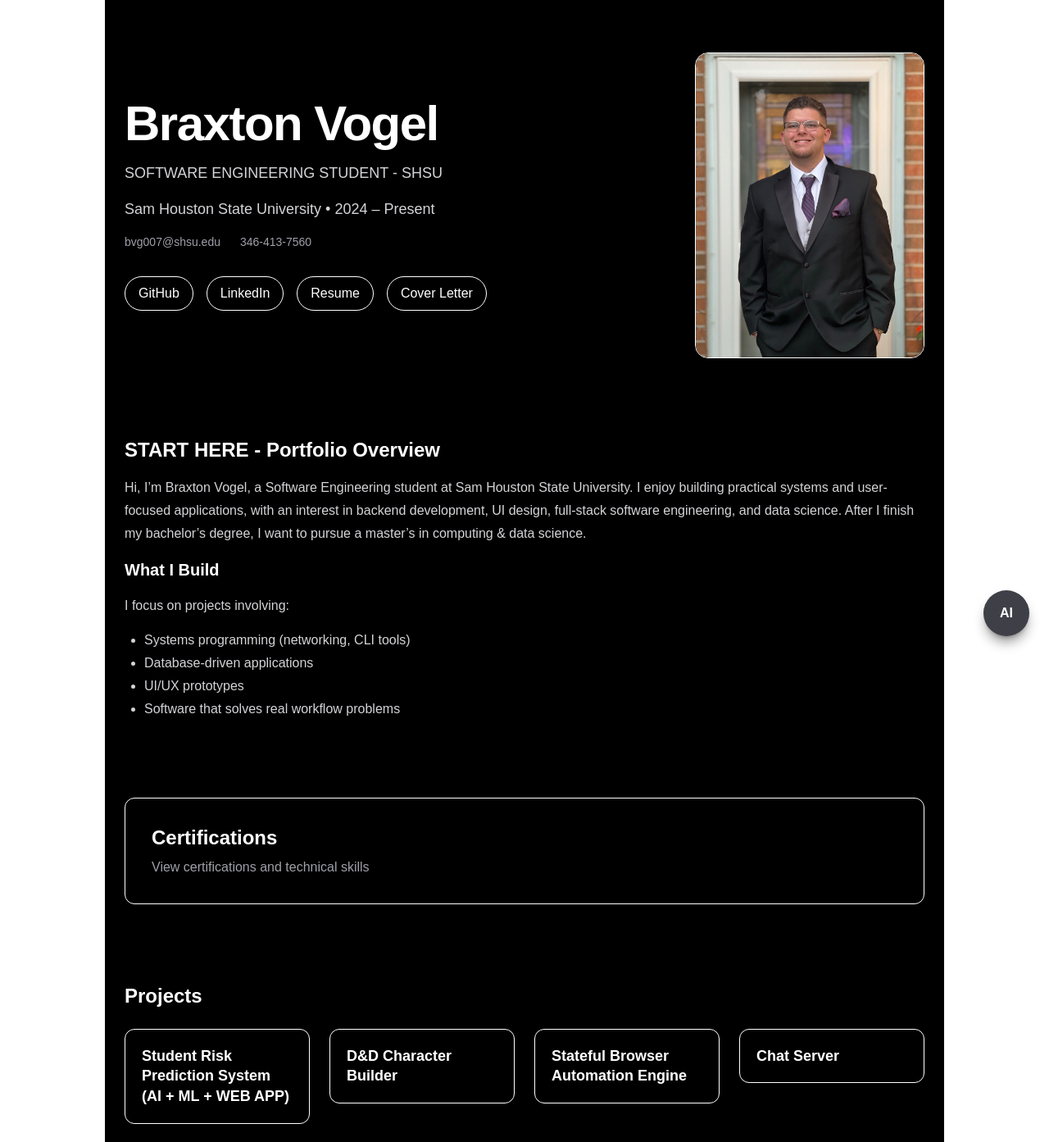
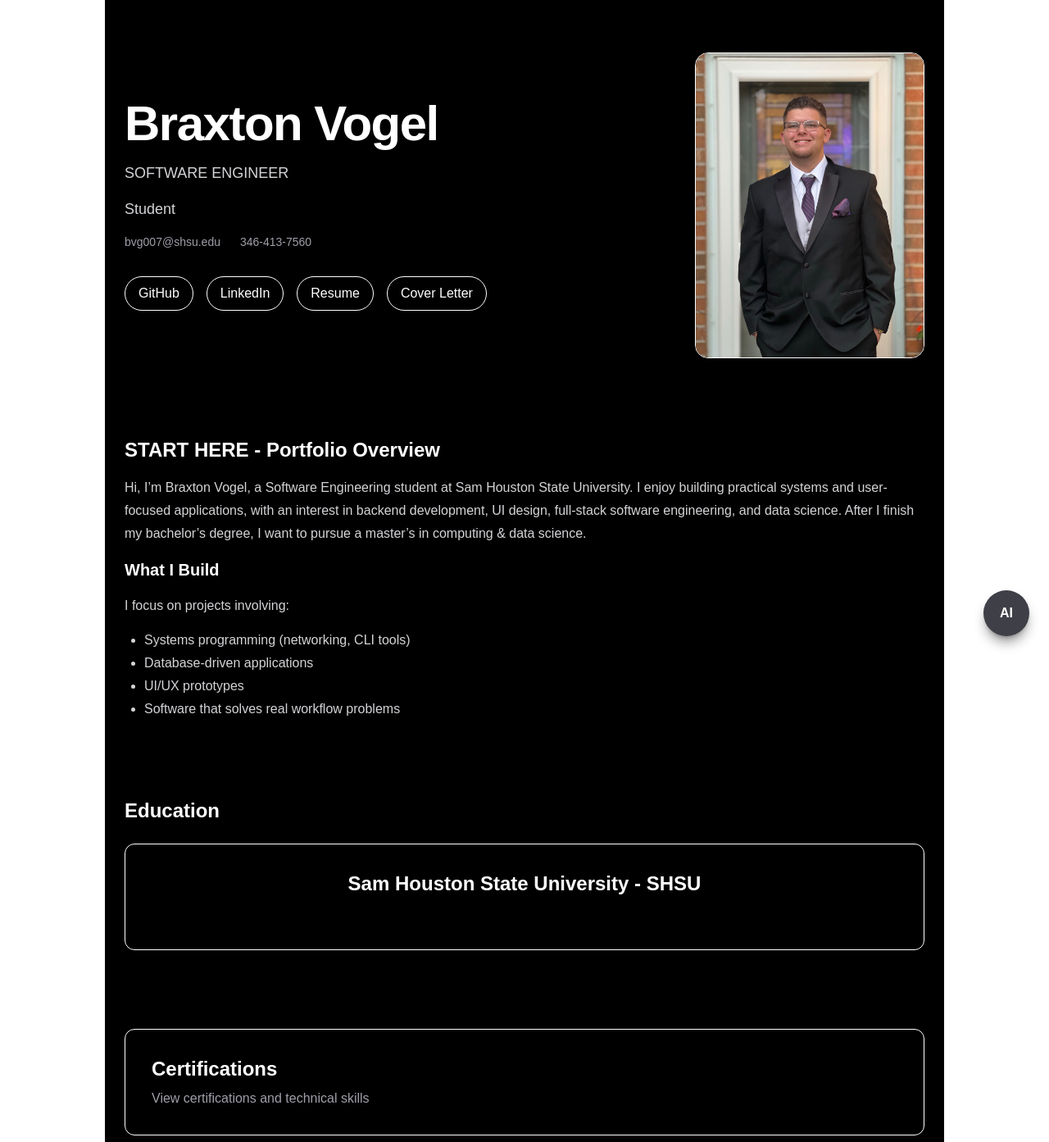
Before and after one commit to braxtonvogel/Portfolio-Website-W-AI-, a Next.js app: page / in a window 1280 px wide. Shown: the top 1393 px of the page at 82% size. Built offline with nearby package versions, Linux system fonts and the light colour scheme.

Commit message:
Update portfolio

```diff
--- a/app/page.tsx
+++ b/app/page.tsx
@@ -93,11 +93,11 @@ export default function Home() {
           </h1>
 
           <p className="text-zinc-300 text-lg">
-            SOFTWARE ENGINEERING STUDENT - SHSU
+            SOFTWARE ENGINEER
           </p>
 
           <p className="text-zinc-300 text-lg">
-            Sam Houston State University • 2024 – Present
+            Student
           </p>
 
           <div className="text-zinc-400 text-sm flex justify-center md:justify-start gap-6 flex-wrap">
@@ -231,6 +231,73 @@ export default function Home() {
         </div>
       </section>
 
+      {/* ================= EDUCATION ================= */}
+<section className="space-y-6">
+  <h2 className="text-2xl font-semibold">Education</h2>
+
+  <details className="group border border-white rounded-xl p-8 cursor-pointer transition-all duration-300 ease-out hover:scale-[1.03] hover:-translate-y-1 hover:shadow-[0_0_25px_rgba(255,255,255,0.15)]">
+
+    {/* TITLE */}
+    <summary className="list-none flex flex-col items-center text-center">
+      <h3 className="text-2xl font-semibold transition-all duration-300 group-hover:-translate-y-2">
+        Sam Houston State University - SHSU
+      </h3>
+
+      <p className="text-zinc-400 opacity-0 group-hover:opacity-100 transition-all duration-300 mt-2">
+        Click to view more
+      </p>
+    </summary>
+
+    {/* ANIMATED WRAPPER (KEY FIX) */}
+    <div
+      className="
+        grid
+        grid-rows-[0fr]
+        group-open:grid-rows-[1fr]
+        transition-[grid-template-rows]
+        duration-500
+        ease-in-out
+      "
+    >
+      <div className="overflow-hidden">
+
+        {/* CONTENT WITH FADE + SLIDE */}
+        <div className="mt-6 text-left w-full border-t border-zinc-700 pt-6 space-y-4
+                        opacity-0 translate-y-3
+                        group-open:opacity-100 group-open:translate-y-0
+                        transition-all duration-500 ease-out">
+
+          <p className="text-zinc-200 leading-7">
+            <span className="font-semibold">
+              Bachelor of Science in Software Engineering
+            </span>
+            <br />
+            Sam Houston State University (SHSU), Huntsville, Texas
+          </p>
+
+          <ul className="list-disc pl-6 text-zinc-300 space-y-2">
+            <li>General GPA: 3.4</li>
+            <li>Major GPA: 3.6</li>
+            <li>Timeframe: 2024 - Present</li>
+          </ul>
+
+          <p className="text-zinc-300 leading-7">
+            During my time at Sam Houston State University, I have focused heavily
+            on building practical software engineering skills through independent
+            development projects, collaborative coursework, and self-driven
+            technical exploration outside the classroom. Alongside my academic
+            studies, I have developed full-stack applications, machine learning
+            systems, automation tools, networking projects, and UI-focused software
+            while continuously expanding my knowledge in software architecture,
+            data science, backend systems, and modern development workflows.
+          </p>
+
+        </div>
+      </div>
+    </div>
+  </details>
+</section>
+
       {/* ================= CERTIFICATIONS ================= */}
       <section>
         <Link href="/certifications">
--- a/app/projects/stateful-browser-automation-engine/page.tsx
+++ b/app/projects/stateful-browser-automation-engine/page.tsx
@@ -113,7 +113,7 @@ export default function StatefulBrowserAutomationProject() {
 
           <div>
             <h3 className="text-lg mb-2">
-              Persistent Login Setup
+              Finished Product
             </h3>
 
             <Image
```
